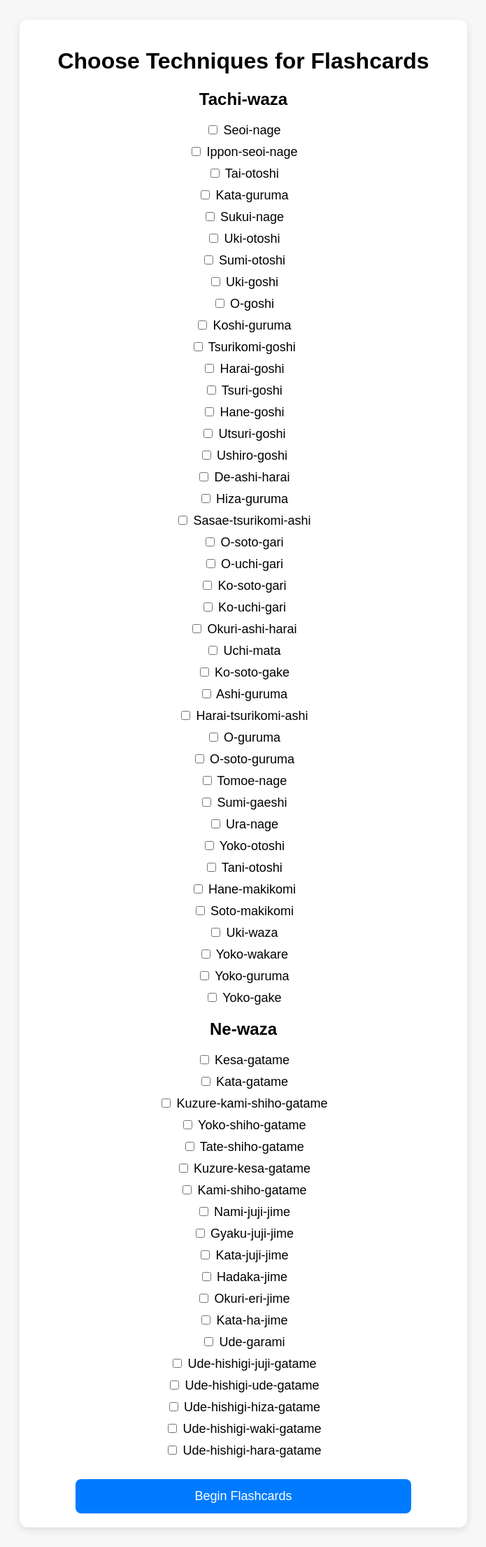
After one commit to dizzleK234/Shodan-exam-simulator, a Flask app: page /flashcards in a window 1280 px wide. The commit adds this page. Shown: the whole page at 70% size, without its empty margins (292-987 px from the left). Run offline with Flask 3, Linux system fonts and the light colour scheme.

Commit message:
Force rebuild on Render

```diff
--- a/app.py
+++ b/app.py
@@ -121,6 +121,50 @@ def results():
                            tachi=tachi_with_links,
                            ne=ne_with_links)
 
+@app.route('/flashcards', methods=['GET', 'POST'])
+def flashcards():
+    if request.method == 'POST':
+        selected = request.form.getlist('techniques')
+        return render_template('flashcards_play.html', techniques=selected)
+    return render_template('flashcards_select.html', tachi=tachi_waza, ne=ne_waza)
+
+
+@app.route('/flashcards/play', methods=['POST'])
+def flashcards_play():
+    techniques = request.form.getlist('techniques')
+    if techniques:
+        current = techniques[0]
+        remaining = techniques[1:]
+
+        # Find the correct link
+        link = tachi_links.get(current) or ne_links.get(current)
+
+        return render_template('flashcards_play.html',
+                               current=current,
+                               link=link,
+                               techniques=remaining)
+    else:
+        return render_template('flashcards_play.html', techniques=[])
+
+
+@app.route('/quiz')
+def quiz():
+    all_moves = list(tachi_links.keys()) + list(ne_links.keys())
+    correct_move = random.choice(all_moves)
+    options = random.sample(all_moves, 4) + [correct_move]
+    random.shuffle(options)
+
+    # find which link it belongs to
+    if correct_move in tachi_links:
+        video_link = tachi_links[correct_move]
+    else:
+        video_link = ne_links[correct_move]
+
+    # get YouTube video ID
+    video_id = video_link.split('v=')[-1]
+
+    return render_template('quiz.html', video_id=video_id, correct_move=correct_move, options=options)
+
 
 if __name__ == '__main__':
     app.run(host='0.0.0.0', port=81)
--- /dev/null
+++ b/templates/flashcards_select.html
@@ -0,0 +1,56 @@
+<!doctype html>
+<html lang="en">
+<head>
+    <title>Choose Flashcard Techniques</title>
+    <meta charset="UTF-8">
+    <style>
+        body {
+            font-family: Arial, sans-serif;
+            background: #f7f7f7;
+            text-align: center;
+            padding: 20px;
+        }
+        .container {
+            background: white;
+            max-width: 600px;
+            margin: auto;
+            padding: 20px;
+            border-radius: 12px;
+            box-shadow: 0px 4px 12px rgba(0,0,0,0.1);
+        }
+        button {
+            background-color: #007bff;
+            color: white;
+            padding: 14px 28px;
+            font-size: 18px;
+            border: none;
+            border-radius: 8px;
+            margin-top: 20px;
+            width: 80%;
+        }
+        label {
+            display: block;
+            margin: 10px 0;
+            font-size: 18px;
+        }
+    </style>
+</head>
+<body>
+  <div class="container">
+    <h1>Choose Techniques for Flashcards</h1>
+    <form action="/flashcards/play" method="post">
+      <h2>Tachi-waza</h2>
+      {% for technique in tachi %}
+        <label><input type="checkbox" name="techniques" value="{{ technique }}"> {{ technique }}</label>
+      {% endfor %}
+
+      <h2>Ne-waza</h2>
+      {% for technique in ne %}
+        <label><input type="checkbox" name="techniques" value="{{ technique }}"> {{ technique }}</label>
+      {% endfor %}
+
+      <button type="submit">Begin Flashcards</button>
+    </form>
+  </div>
+</body>
+</html>
```
Also changed, not shown: templates/flashcards_play.html (added, +58 -0 lines), templates/quiz.html (added, +71 -0 lines), templates/welcome.html (+11 -2 lines).
